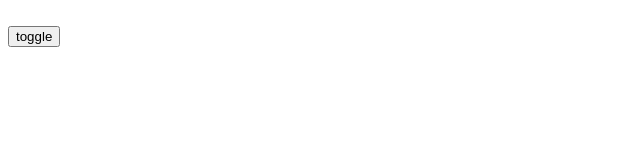
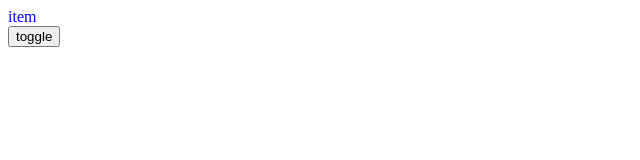
Before and after one commit to ScarlettKK/Learning-React, a React (Create React App) app: page / in a window 1280 px wide. Both pictures are taken after a click on the button "toggle". Shown: the top 160 px of the page, without its empty margins (0-640 px from the left). Built offline with nearby package versions, Linux system fonts and the light colour scheme.

Commit message:
learn TransitionGroup

```diff
--- a/src/App.js
+++ b/src/App.js
@@ -1,39 +1,47 @@
 import React, {Component, Fragment} from 'react';
 import './style.css';
-import { CSSTransition } from 'react-transition-group';
+import { CSSTransition, TransitionGroup } from 'react-transition-group';
 
 class App extends Component {
 	constructor(props){
 		super(props);
 		this.state = {
-			show: true
+			list: []
 		}
-		this.changeShowState = this.changeShowState.bind(this);
+		this.handleAddItem = this.handleAddItem.bind(this);
 	}
 	render(){
 		// 这里引入Fragment的原因是，render的return只能返回一个JSX元素
 		// 而Fragment在html中不会被渲染成任何标签
 		return (
 			<Fragment>
+				<TransitionGroup>
+					{
+						this.state.list.map((item, index) => {
+							return (
 								<CSSTransition
-					in = {this.state.show}
 									timeout = {1000}
 									classNames = 'fade'
 									onEntered = {(el) => {el.style.color = 'blue'/*钩子函数，入场动画执行完成后执行*/}}
 									appear = {true}
+									key = {index}
 								>
-				{/* CSSTransition 这里可以添加 unmountOnExit 属性，当出场动画执行完成之后，删除DOM节点 */}
-				{/* CSSTransition 的appear属性设置为true，意为页面第一次加载该DOM元素的时候就带动画效果 */}
-					<div>hello</div>
+									<div>item</div>
 								</CSSTransition>
-				<button onClick={this.changeShowState}>toggle</button>
+							)
+						})
+					}
+				</TransitionGroup>
+				<button onClick={this.handleAddItem}>toggle</button>
 
 			</Fragment>
 		)
 	}
 
-	changeShowState() {
-		this.setState(() => ({show: this.state.show ? false : true}))
+	handleAddItem() {
+		this.setState((prev) => {
+			return {list: [...prev.list, "item"]}
+		})
 	}
 }
 
```
Lines whose indentation alone changed are shown as unchanged.
